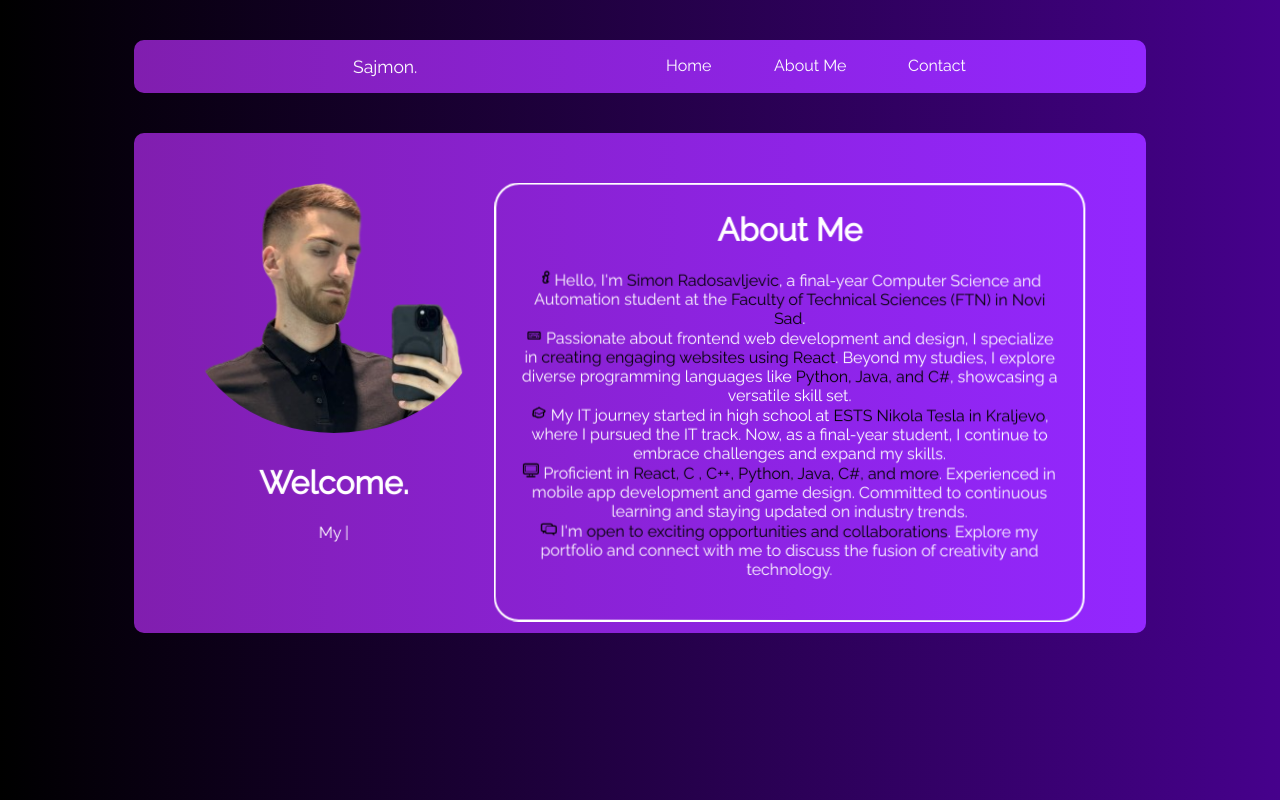
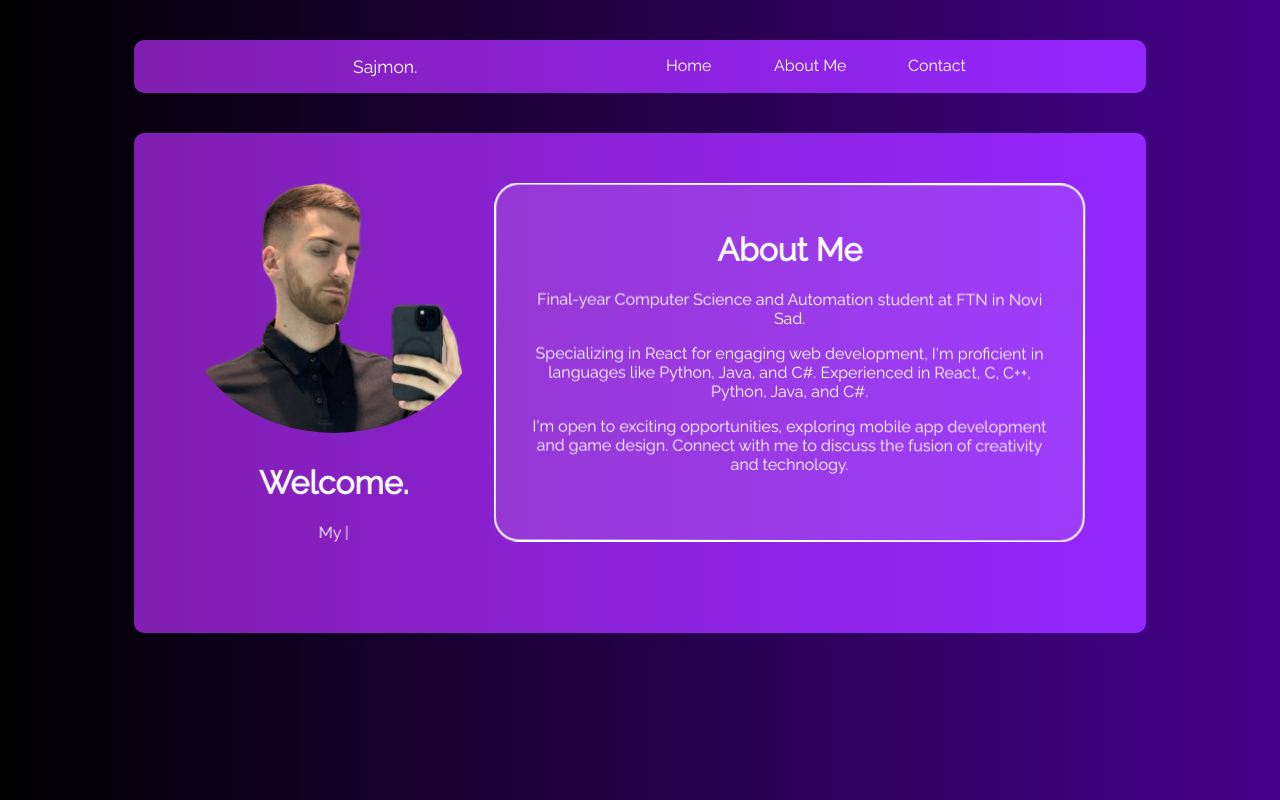
Before and after one commit to Sajmon410/portfolio, a React (Create React App) app in the folder portfolio/: page /aboutme in a window 1280 px wide. Built offline with nearby package versions, Linux system fonts and the light colour scheme; the HTML template or start-up script is replaced by a standard one.

Commit message:
Hero completely finished, about me and cotact in progress

```diff
--- a/portfolio/src/components/aboutme.css
+++ b/portfolio/src/components/aboutme.css
@@ -5,10 +5,12 @@
     margin: 0rem 10px;
     border-radius: 25px;
     border-width: 2px;
+    background-color: rgba(255, 255, 255, 0.1);
     border-color: white;
     border-style: solid;
     padding: 25px;
-    padding-top: 5px;
+    padding-top: 25px;
+    gap: 50px 50px;
 }
 hr{
     border: 0.01rem solid rgb(255, 255, 255)
--- a/portfolio/src/components/aboutme.jsx
+++ b/portfolio/src/components/aboutme.jsx
@@ -29,28 +29,28 @@ const AboutMe = () => {
                     <h1>About Me</h1>
                      <p>
 
-            <TiInfoLargeOutline style={{color: "black"}}/>Hello, I'm <span style={{color: "black"}}>Simon Radosavljevic</span>, a final-year Computer Science and Automation student at the <span style={{color: "black"}}>Faculty of Technical Sciences (FTN) in Novi Sad</span>.
+                        Final-year Computer Science and Automation student at FTN in Novi Sad.
                         <br></br>
+                      </p>
 
-                <div class="animate__animated animate__jackInTheBox animate__delay-1s">
-                <TiKeyboard style={{color: "black"}}/> Passionate about frontend web development and design, I specialize in <span style={{color: "black"}}>creating engaging websites using React</span>. Beyond my studies, I explore diverse programming languages like <span style={{color: "black"}}>Python, Java, and C#</span>, showcasing a versatile skill set.
+                        <div className="animate__animated animate__jackInTheBox animate__delay-1s">
+                        <p>
+                        Specializing in
+                        React for engaging web development, I'm proficient in languages like Python, Java, and C#.
 
-                <br></br>
-                <TiMortarBoard style={{color: "black"}}/> My IT journey started in high school at <span style={{color: "black"}}>ESTS Nikola Tesla in Kraljevo</span>, where I pursued the IT track. Now, as a final-year student, I continue to embrace challenges and expand my skills.
-                <br></br>
+                        Experienced in React, C, C++, Python, Java, and C#.
+                        </p>
                         </div>
-                <div class="animate__animated animate__backInUp animate__delay-2s">
-                <TiDeviceDesktop style={{color: "black"}}/> Proficient in <span style={{color: "black"}}>React, C , C++, Python, Java, C#, and more</span>.
-                Experienced in mobile app development and game design.
-                Committed to continuous learning and staying updated on industry trends.
-                <br></br>
-                <TiMessages style={{color: "black"}}/> I'm <span style={{color: "black"}}>open to exciting opportunities and collaborations</span>. Explore my portfolio and connect with me to discuss the fusion of creativity and technology.
+                        <div className="animate__animated animate__backInUp animate__delay-2s">
+                        <p>
+                        I'm open to exciting opportunities,
+                        exploring mobile app development and game design. Connect with me to discuss the fusion of creativity and technology.
+                        </p>
                         </div>
-            </p>
+
                  </div>
           </motion.div>
         </div>
-
     </div>
   );
 };
--- a/portfolio/src/components/contact.jsx
+++ b/portfolio/src/components/contact.jsx
@@ -6,10 +6,16 @@ import serbia from '../img/serbia.png';
 const Contact = () => {
     return (
         <div className="container-hero">
+             <motion.div
+                whileHover={{ scale: 1 }}
+                whileTap={{rotate: 10 , scale: 1.1}}
+                transition={5000}
+                animate={{ rotate:0.1 }}>
             <div className='animate__animated animate__backInDown'>
             <img src={serbia} alt="New Image" className="serbia" />
+
             </div>
-
+            </motion.div>
         </div>
       );
 }
--- a/portfolio/src/components/hero.jsx
+++ b/portfolio/src/components/hero.jsx
@@ -1,22 +1,37 @@
 import React from 'react';
 import { motion } from 'framer-motion';
 import './hero.css';
-import {ReactTyped} from "react-typed";
-import img from '../img/photo1.PNG';
+import { ReactTyped } from "react-typed";
+import img1 from '../img/photo1.PNG';
 import img2 from '../img/photo2.png';
+import img3 from '../img/photo3.png';
 import arrow from '../img/arrow.png';
+
+const images = [img1, img2, img3];
+const texts = [
+  "This is my forum website with login and registration.",
+  "Insovlet D.O.O. site (click to view).",
+  "This is my first game in C#, back in 2019."
+];
+
 const Hero = () => {
+  const [currentImageIndex, setCurrentImageIndex] = React.useState(0);
   const [isClicked, setIsClicked] = React.useState(false);
   const [hasClicked, setHasClicked] = React.useState(false);
-    let i=5;
+  const [showNewImage, setShowNewImage] = React.useState(false);
+  const [resetAnimation, setResetAnimation] = React.useState(false);
+
   const handleDivClick = () => {
-
     setIsClicked(true);
     setHasClicked(true);
+    setResetAnimation(!resetAnimation);
+  };
 
+  const handleScroll = () => {
+    setCurrentImageIndex((prevIndex) => (prevIndex + 1) % images.length);
+    setShowNewImage(true);
+  };
 
-    };
-    const [showNewImage, setShowNewImage] = React.useState(false);
   React.useEffect(() => {
     let timeoutId;
 
@@ -28,33 +43,22 @@ const Hero = () => {
     }
 
     return () => clearTimeout(timeoutId);
-      }, [isClicked]);
-      const [isScrolled, setIsScrolled] = React.useState(false);
-      const handleScroll = () => {
-        setIsScrolled(!isScrolled);
+  }, [isClicked, resetAnimation]);
 
-      };
-      const [visible, setVisible] = React.useState(true);
-
-      const removeElement = () => {
-
-        setVisible((prev) => !prev);
-      };
-    return(
+  return (
     <div className="container-hero">
       <div className='hero'>
-
         <div className="animate__animated animate__hinge" style={{ display: isClicked ? 'block' : 'none' }}>
-                <img src={img2} alt="React Logo" className="image1"/>
+          <img src={images[currentImageIndex + 1]} alt="React Logo" className="image1" />
         </div>
-
         <motion.div
           whileHover={{ scale: 1 }}
-                whileTap={{rotate: 10 , scale: 1.1}}
+          whileTap={{ rotate: 10, scale: 1.1 }}
           transition={5000}
           className="centar"
           onClick={hasClicked ? null : handleDivClick}
-                animate={{ rotate:0.1 }}>
+          animate={{ rotate: 0.1 }}
+        >
           <div className='animate__animated animate__jackInTheBox'>
             <div className="app-container"></div>
             <h1 className="text-hero">Welcome.</h1>
@@ -62,54 +66,38 @@ const Hero = () => {
           </div>
         </motion.div>
         <div className="animate__animated animate__hinge" style={{ display: isClicked ? 'block' : 'none' }}>
-                <img src={img} alt="React Logo" className="image1"/>
+          <img src={images[currentImageIndex]} alt="React Logo" className="image1" />
         </div>
         <div className="projects">
-                {showNewImage   && !isScrolled &&(
+          {showNewImage && (
             <motion.div
+            key={currentImageIndex}
               initial={{ opacity: 0.1 }}
               animate={{ opacity: 1 }}
               transition={{ duration: 1 }}
-
-            className={isScrolled ? "animate__animated animate__backInUp" : "animate__animated animate__backInUp"}
+              className="animate__animated animate__backInUp"
             >
               <motion.div
                 whileHover={{ scale: 1 }}
-                whileTap={{rotate: 10 , scale: 1.1}}
+                whileTap={{ rotate: 10, scale: 1.1 }}
                 transition={5000}
-                animate={{ rotate:0.1 }}>
-
-
-            <img src={img} alt="New Image" className="fullphoto1" />
-            <p className="downimage">This is my forum website with login and registration.</p>
+                animate={{ rotate: 0.1 }}
+              >
+                <img
+                  src={images[currentImageIndex]}
+                  alt={`Image ${currentImageIndex}`}
+                  className="fullphoto1"
+                />
+                <p className="downimage">
+                  {texts[currentImageIndex]}
+                </p>
               </motion.div>
               <img src={arrow} onClick={handleScroll} alt="New Image" className="arrow" />
-
             </motion.div>
-        )}
-        {isScrolled &&(
-          <motion.div
-
-            className="animate__animated animate__backInUp"
-
-          >
-             <motion.div
-                whileHover={{ scale: 1 }}
-                whileTap={{rotate: 10 , scale: 1.1}}
-                transition={5000}
-                animate={{ rotate:0.1 }}>
-            <img src={img2} alt="New Image" className="fullphoto1" />
-            <p className="downimage">Insovlet D.O.O. site (click to view)</p>
-            </motion.div>
-            <img src={arrow} alt="New Image" onClick={handleScroll} className="arrow" />
-            </motion.div>
-
-
           )}
         </div>
       </div>
     </div>
-
   );
 };
 
```
Also changed, not shown: portfolio/src/img/photo3.png (added). Lines whose indentation alone changed are shown as unchanged.
